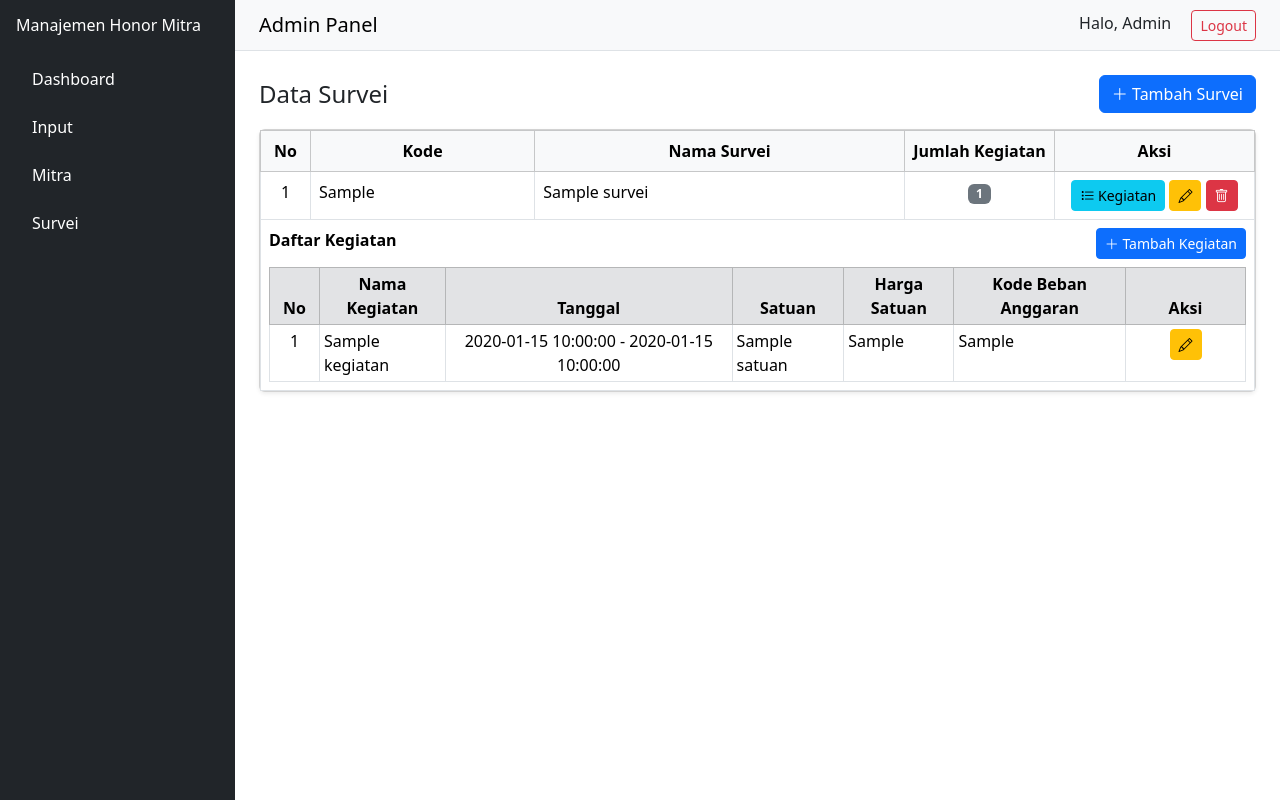
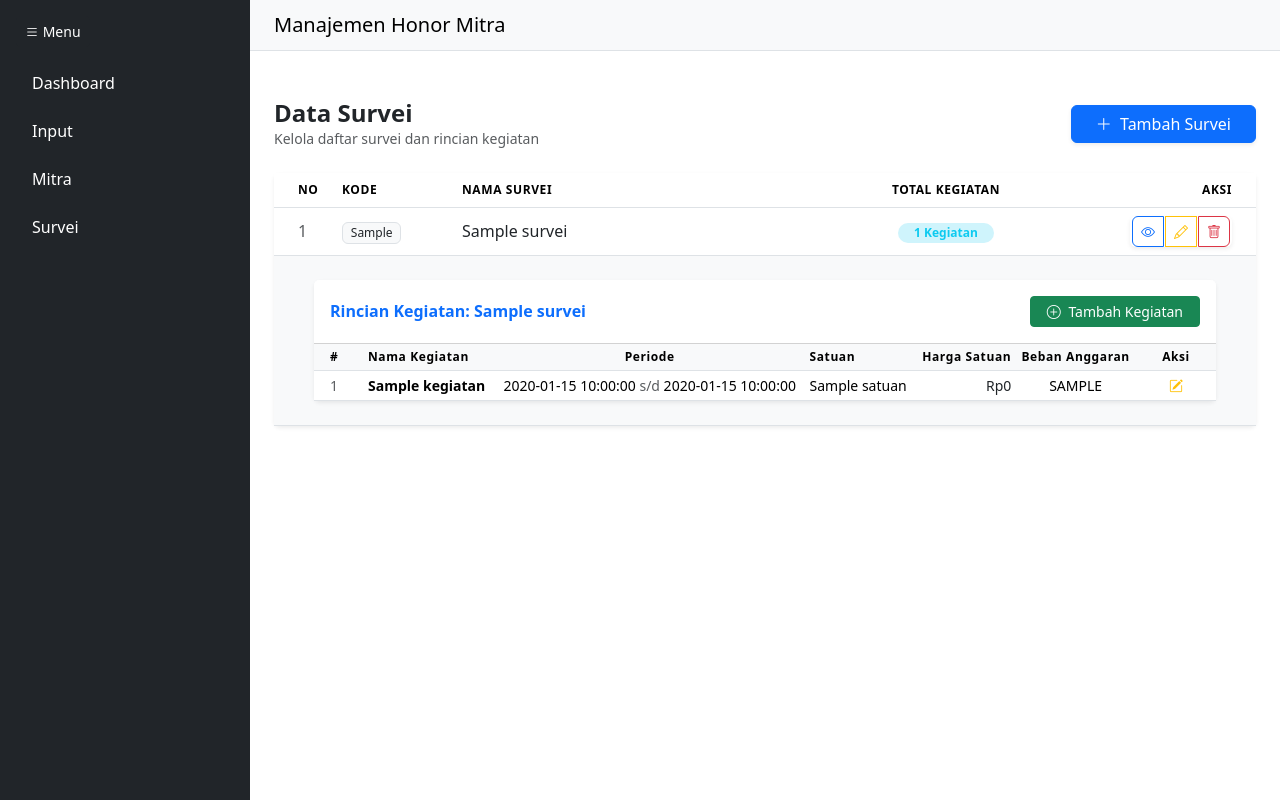
Before and after one commit to prasetyofmalik/manajemen-honor-mitra, a CodeIgniter 4 app: template app/Views/survei/index.php in a window 1280 px wide, after a click on "Lihat Detail". Run offline with PHP 8.4 and a stand-in for CodeIgniter, Linux system fonts and the light colour scheme; the template is opened without the code that fills it: most values are stand-ins (such as "Sample title", 1, 10 or a date in 2020); some libraries are stand-ins or nearby versions.

```diff
--- a/app/Config/Routes.php
+++ b/app/Config/Routes.php
@@ -5,7 +5,9 @@ use CodeIgniter\Router\RouteCollection;
 /**
  * @var RouteCollection $routes
  */
-$routes->get('/', 'DashboardController::index');
+$routes->addRedirect('/', '/dashboard');
+
+$routes->get('/dashboard', 'DashboardController::index');
 
 $routes->get('/mitra', 'MitraController::index');
 $routes->get('/mitra/create', 'MitraController::create');
--- a/app/Views/partials/navbar.php
+++ b/app/Views/partials/navbar.php
@@ -1,10 +1,6 @@
 <nav class="navbar navbar-expand navbar-light bg-light border-bottom px-4">
     <span class="navbar-brand mb-0 h6">
-        Admin Panel
+        Manajemen Honor Mitra
     </span>
 
-    <div class="ms-auto">
-        <span class="me-3">Halo, Admin</span>
-        <a href="/logout" class="btn btn-sm btn-outline-danger">Logout</a>
-    </div>
 </nav>
--- a/app/Views/partials/sidebar.php
+++ b/app/Views/partials/sidebar.php
@@ -1,7 +1,11 @@
 <div class="bg-dark text-white p-3" style="width: 250px; min-height: 100vh;">
-    <h6 class="mb-4">Manajemen Honor Mitra</h6>
 
-    <ul class="nav nav-pills flex-column gap-2">
+    <!-- Hamburger Menu -->
+    <button class="btn btn-dark btn-sm mb-3" type="button" data-bs-toggle="collapse" data-bs-target="#sidebarMenu" aria-controls="sidebarMenu" aria-expanded="false" aria-label="Toggle navigation">
+        <i class="bi bi-list"></i> Menu
+    </button>
+
+    <ul class="nav nav-pills flex-column gap-2" id="sidebarMenu">
         <li class="nav-item">
             <a href="/dashboard" class="nav-link text-white">Dashboard</a>
         </li>
--- a/app/Views/survei/index.php
+++ b/app/Views/survei/index.php
@@ -1,34 +1,38 @@
 <?= $this->extend('layout/admin') ?>
 <?= $this->section('content') ?>
 
-<div class="container-fluid">
+<div class="container-fluid py-4">
 
-    <div class="d-flex justify-content-between align-items-center mb-3">
-        <h4 class="mb-0">Data Survei</h4>
-        <a href="/survei/create" class="btn btn-primary">
-            <i class="bi bi-plus-lg"></i> Tambah Survei
+    <div class="row align-items-center mb-4">
+        <div class="col">
+            <h4 class="fw-bold mb-0 text-dark">Data Survei</h4>
+            <p class="text-muted small mb-0">Kelola daftar survei dan rincian kegiatan</p>
+        </div>
+        <div class="col-auto">
+            <a href="/survei/create" class="btn btn-primary px-4 shadow-sm">
+                <i class="bi bi-plus-lg me-1"></i> Tambah Survei
             </a>
         </div>
+    </div>
 
-    <div class="card shadow-sm">
+    <div class="card border-0 shadow-sm">
         <div class="card-body p-0">
-
             <div class="table-responsive">
-                <table class="table table-bordered table-hover mb-0">
-                    <thead class="table-light text-center align-middle">
+                <table class="table table-hover align-middle mb-0">
+                    <thead class="bg-light text-secondary text-uppercase small fw-bolder">
                         <tr>
-                            <th width="50">No</th>
-                            <th>Kode</th>
+                            <th class="ps-4" width="60">No</th>
+                            <th width="120">Kode</th>
                             <th>Nama Survei</th>
-                            <th width="150">Jumlah Kegiatan</th>
-                            <th width="200">Aksi</th>
+                            <th class="text-center" width="180">Total Kegiatan</th>
+                            <th class="text-end pe-4" width="220">Aksi</th>
                         </tr>
                     </thead>
                     <tbody>
-
                         <?php if (empty($survei)): ?>
                             <tr>
-                                <td colspan="5" class="text-center text-muted py-4">
+                                <td colspan="5" class="text-center py-5 text-muted">
+                                    <i class="bi bi-folder2-open display-6 d-block mb-2"></i>
                                     Belum ada data survei
                                 </td>
                             </tr>
@@ -36,83 +40,77 @@
 
                         <?php foreach ($survei as $no => $s): ?>
                             <tr>
-                                <td class="text-center"><?= $no + 1 ?></td>
-                                <td><?= esc($s['kode_survei']) ?></td>
-                                <td><?= esc($s['nama_survei']) ?></td>
+                                <td class="ps-4 text-muted"><?= $no + 1 ?></td>
+                                <td><span class="badge bg-light text-dark border fw-medium"><?= esc($s['kode_survei']) ?></span></td>
+                                <td class="fw-medium text-dark"><?= esc($s['nama_survei']) ?></td>
                                 <td class="text-center">
-                                    <span class="badge bg-secondary">
-                                        <?= count($s['kegiatan'] ?? []) ?>
+                                    <span class="badge rounded-pill bg-info-subtle text-info px-3">
+                                        <?= count($s['kegiatan'] ?? []) ?> Kegiatan
                                     </span>
                                 </td>
-                                <td class="text-center">
-
-                                    <button class="btn btn-sm btn-info"
+                                <td class="text-end pe-4">
+                                    <div class="btn-group shadow-sm" role="group">
+                                        <button class="btn btn-sm btn-outline-primary"
                                             data-bs-toggle="collapse"
-                                        data-bs-target="#kegiatan-<?= $s['id'] ?>">
-                                        <i class="bi bi-list-task"></i> Kegiatan
+                                            data-bs-target="#kegiatan-<?= $s['id'] ?>"
+                                            title="Lihat Detail">
+                                            <i class="bi bi-eye"></i>
                                         </button>
-
-                                    <a href="/survei/edit/<?= $s['id'] ?>"
-                                        class="btn btn-sm btn-warning">
+                                        <a href="/survei/edit/<?= $s['id'] ?>" class="btn btn-sm btn-outline-warning" title="Edit">
                                             <i class="bi bi-pencil"></i>
                                         </a>
-
                                         <a href="/survei/delete/<?= $s['id'] ?>"
-                                        class="btn btn-sm btn-danger"
-                                        onclick="return confirm('Yakin hapus survei ini?')">
+                                            class="btn btn-sm btn-outline-danger"
+                                            onclick="return confirm('Hapus survei ini?')" title="Hapus">
                                             <i class="bi bi-trash"></i>
                                         </a>
-
+                                    </div>
                                 </td>
                             </tr>
 
-                            <!-- ROW NESTED KEGIATAN -->
-                            <tr class="collapse bg-light"
-                                id="kegiatan-<?= $s['id'] ?>">
-                                <td colspan="5">
-
-                                    <div class="d-flex justify-content-between mb-2">
-                                        <strong>Daftar Kegiatan</strong>
-                                        <a href="/kegiatan/create?survei_id=<?= $s['id'] ?>"
-                                            class="btn btn-sm btn-primary">
-                                            <i class="bi bi-plus-lg"></i> Tambah Kegiatan
+                            <tr class="collapse" id="kegiatan-<?= $s['id'] ?>">
+                                <td colspan="5" class="bg-light p-4">
+                                    <div class="card border-0 shadow-sm mx-3">
+                                        <div class="card-header bg-white d-flex justify-content-between align-items-center py-3">
+                                            <h6 class="mb-0 fw-bold text-primary">Rincian Kegiatan: <?= esc($s['nama_survei']) ?></h6>
+                                            <a href="/kegiatan/create?survei_id=<?= $s['id'] ?>" class="btn btn-sm btn-success px-3">
+                                                <i class="bi bi-plus-circle me-1"></i> Tambah Kegiatan
                                             </a>
                                         </div>
-
+                                        <div class="card-body p-0">
                                             <?php if (empty($s['kegiatan'])): ?>
-                                        <p class="text-muted mb-0">
-                                            Belum ada kegiatan untuk survei ini.
-                                        </p>
+                                                <div class="p-4 text-center text-muted small italic">
+                                                    Tidak ada kegiatan yang terdaftar.
+                                                </div>
                                             <?php else: ?>
-                                        <table class="table table-sm table-bordered mb-0">
-                                            <thead class="table-secondary text-center">
+                                                <table class="table table-sm table-borderless mb-0">
+                                                    <thead class="table-light border-bottom small text-muted">
                                                         <tr>
-                                                    <th width="50">No</th>
+                                                            <th class="ps-3" width="50">#</th>
                                                             <th>Nama Kegiatan</th>
-                                                    <th>Tanggal</th>
+                                                            <th class="text-center">Periode</th>
                                                             <th>Satuan</th>
-                                                    <th>Harga Satuan</th>
-                                                    <th>Kode Beban Anggaran</th>
-                                                    <th width="120">Aksi</th>
+                                                            <th class="text-end">Harga Satuan</th>
+                                                            <th class="text-center">Beban Anggaran</th>
+                                                            <th class="text-center" width="80">Aksi</th>
                                                         </tr>
                                                     </thead>
-                                            <tbody>
+                                                    <tbody class="small">
                                                         <?php foreach ($s['kegiatan'] as $i => $k): ?>
-                                                    <tr>
-                                                        <td class="text-center"><?= $i + 1 ?></td>
-                                                        <td><?= esc($k['nama_kegiatan']) ?></td>
+                                                            <tr class="border-bottom">
+                                                                <td class="ps-3 text-muted"><?= $i + 1 ?></td>
+                                                                <td class="fw-bold"><?= esc($k['nama_kegiatan']) ?></td>
                                                                 <td class="text-center">
-                                                            <?= esc($k['tanggal_mulai']) ?>
-                                                            -
-                                                            <?= esc($k['tanggal_selesai']) ?>
+                                                                    <?= esc($k['tanggal_mulai']) ?> <span class="text-muted">s/d</span> <?= esc($k['tanggal_selesai']) ?>
                                                                 </td>
                                                                 <td><?= esc($k['satuan']) ?></td>
-                                                        <td><?= esc($k['harga_satuan']) ?></td>
-                                                        <td><?= esc($k['kode_beban_anggaran']) ?></td>
+                                                                <td class="text-end fw-medium text-dark">
+                                                                    Rp<?= number_format($k['harga_satuan'], 0, ',', '.') ?>
+                                                                </td>
+                                                                <td class="text-center text-uppercase"><?= esc($k['kode_beban_anggaran']) ?></td>
                                                                 <td class="text-center">
-                                                            <a href="/kegiatan/edit/<?= $k['id'] ?>"
-                                                                class="btn btn-sm btn-warning">
-                                                                <i class="bi bi-pencil"></i>
+                                                                    <a href="/kegiatan/edit/<?= $k['id'] ?>" class="link-warning mx-1">
+                                                                        <i class="bi bi-pencil-square"></i>
                                                                     </a>
                                                                 </td>
                                                             </tr>
@@ -120,19 +118,39 @@
                                                     </tbody>
                                                 </table>
                                             <?php endif; ?>
-
+                                        </div>
+                                    </div>
                                 </td>
                             </tr>
-
                         <?php endforeach; ?>
-
                     </tbody>
                 </table>
             </div>
-
+        </div>
     </div>
 </div>
 
-</div>
+<style>
+    /* Subtle touch-ups */
+    .table thead th {
+        font-size: 0.75rem;
+        letter-spacing: 0.05em;
+        border-top: none;
+    }
+
+    .btn-group .btn {
+        border-radius: 6px;
+        margin: 0 2px;
+    }
+
+    .collapse.show {
+        background-color: rgba(0, 0, 0, 0.02);
+    }
+
+    .badge-info-subtle {
+        background-color: #e0f7fa;
+        color: #00acc1;
+    }
+</style>
 
 <?= $this->endSection() ?>
```
Also changed, not shown: app/Controllers/DashboardController.php (added, +117 -0 lines), app/Views/dashboard/index.php (added, +177 -0 lines). Lines whose indentation alone changed are shown as unchanged.
